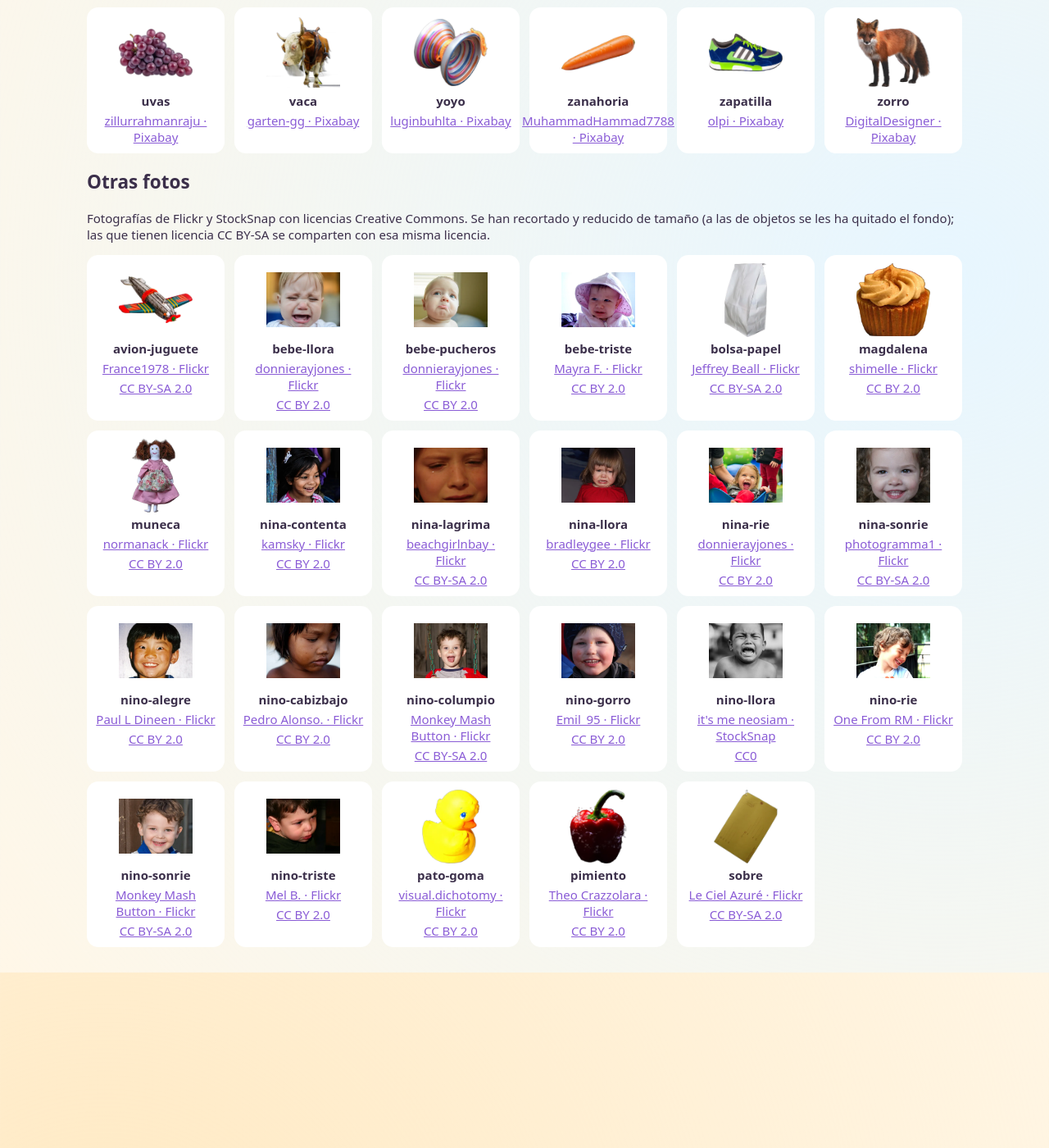
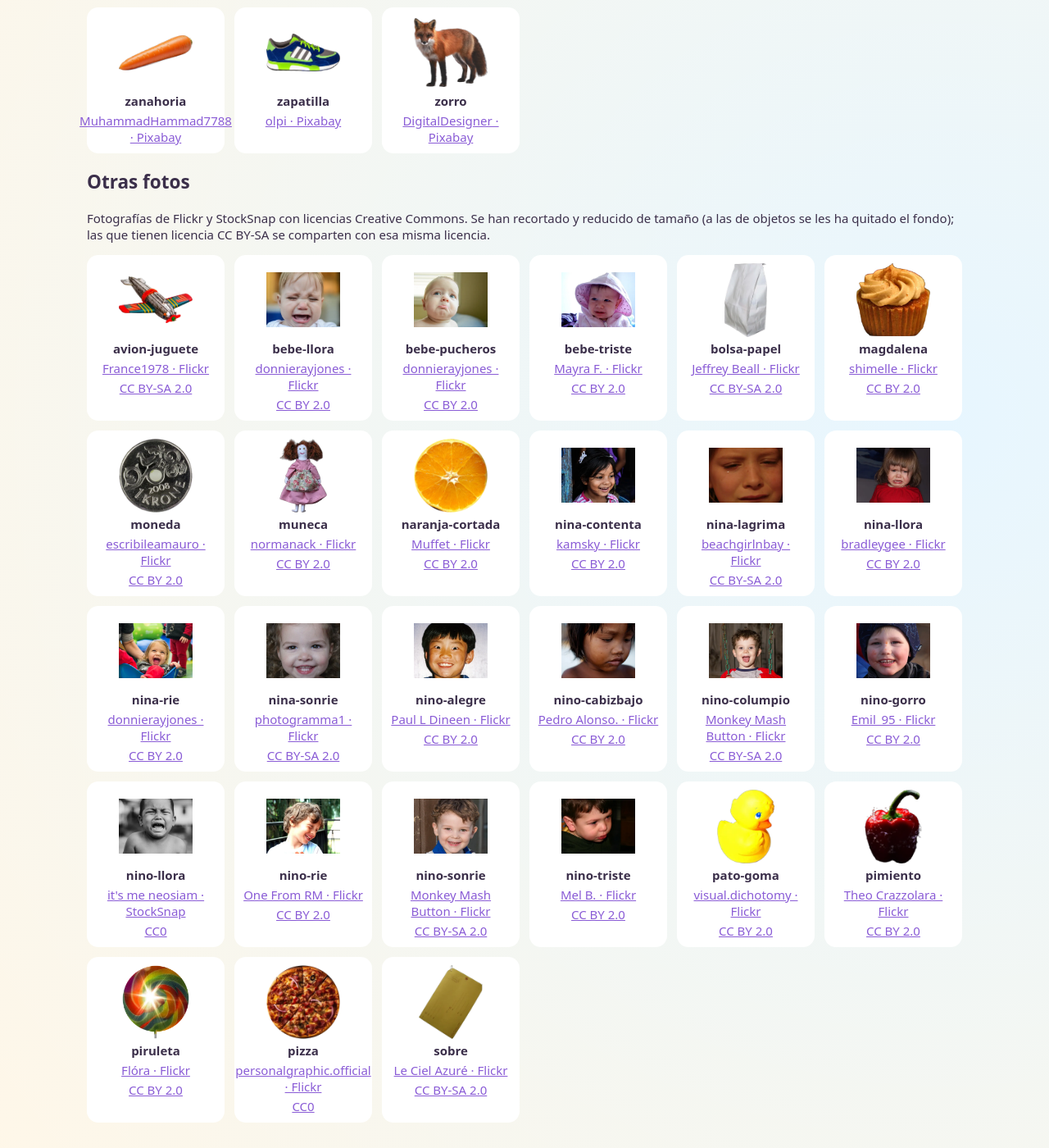
Before and after one commit to adperem/adperem.github.io, a Jekyll site: the page infantil/creditos.html, which Jekyll copies as it is, in a window 1280 px wide and 1400 px high, scrolled down 3028 px. Shown: the whole window at 82% size. Built offline with Jekyll 4.4.1, drawn with Linux system fonts in a browser that asks for light colours; some of the changed text lies outside the part shown.

Commit message:
infantil: en «El círculo», fotos donde se ve claramente el círculo
Las cosas redondas son ahora fotos de frente o desde arriba, recortadas
en un círculo limpio: reloj, balón, luna, pizza entera, media naranja,
moneda y piruleta. Se quitan las que de lado parecían un óvalo o no se
entendían (plato, botones, donut, naranja entera). Fotos nuevas con
sus créditos; se borran las que ya no usa ningún juego (botones, oreja).

Co-Authored-By: Claude Opus 5.5 <noreply@anthropic.com>
Claude-Session: https://claude.ai/code/session_01L41TthSr1m5NmQh5Sxbb7T

```diff
--- a/infantil/creditos.html
+++ b/infantil/creditos.html
@@ -93,7 +91,6 @@
         <li><img src="img/perro.webp" alt="" loading="lazy"><span>perro</span><a href="https://pixabay.com/photos/animal-dog-puppy-dog-photography-2184791/" rel="noopener">garten-gg · Pixabay</a></li>
         <li><img src="img/pez.webp" alt="" loading="lazy"><span>pez</span><a href="https://pixabay.com/photos/goldfish-freshwater-fish-carp-fish-365083/" rel="noopener">stux · Pixabay</a></li>
         <li><img src="img/pinguino.webp" alt="" loading="lazy"><span>pinguino</span><a href="https://pixabay.com/photos/penguin-animal-wildlife-water-bird-2691407/" rel="noopener">Alexas_Fotos · Pixabay</a></li>
-        <li><img src="img/pizza.webp" alt="" loading="lazy"><span>pizza</span><a href="https://pixabay.com/photos/pizza-slices-pepperoni-5880022/" rel="noopener">rstamats · Pixabay</a></li>
         <li><img src="img/platano.webp" alt="" loading="lazy"><span>platano</span><a href="https://pixabay.com/photos/banana-fruit-food-health-healthy-3188325/" rel="noopener">majacvetojevic · Pixabay</a></li>
         <li><img src="img/plato.webp" alt="" loading="lazy"><span>plato</span><a href="https://pixabay.com/photos/plate-white-porcelain-dishes-554060/" rel="noopener">Silberfuchs · Pixabay</a></li>
         <li><img src="img/plato-comida.webp" alt="" loading="lazy"><span>plato-comida</span><a href="https://pixabay.com/photos/beef-cheese-cuisine-delicious-17091/" rel="noopener">PublicDomainPictures · Pixabay</a></li>
@@ -130,7 +127,9 @@
         <li><img src="img/bebe-triste.webp" alt="" loading="lazy"><span>bebe-triste</span><a href="https://www.flickr.com/photos/50228674@N00/3767799398" rel="noopener">Mayra F. · Flickr</a><a href="https://creativecommons.org/licenses/by/2.0/deed.es" rel="noopener">CC BY 2.0</a></li>
         <li><img src="img/bolsa-papel.webp" alt="" loading="lazy"><span>bolsa-papel</span><a href="https://www.flickr.com/photos/31437555@N00/4436331373" rel="noopener">Jeffrey Beall · Flickr</a><a href="https://creativecommons.org/licenses/by-sa/2.0/deed.es" rel="noopener">CC BY-SA 2.0</a></li>
         <li><img src="img/magdalena.webp" alt="" loading="lazy"><span>magdalena</span><a href="https://www.flickr.com/photos/56728994@N00/261588989" rel="noopener">shimelle · Flickr</a><a href="https://creativecommons.org/licenses/by/2.0/deed.es" rel="noopener">CC BY 2.0</a></li>
+        <li><img src="img/moneda.webp" alt="" loading="lazy"><span>moneda</span><a href="https://www.flickr.com/photos/60510026@N02/5614480440" rel="noopener">escribileamauro · Flickr</a><a href="https://creativecommons.org/licenses/by/2.0/deed.es" rel="noopener">CC BY 2.0</a></li>
         <li><img src="img/muneca.webp" alt="" loading="lazy"><span>muneca</span><a href="https://www.flickr.com/photos/29278394@N00/4673155" rel="noopener">normanack · Flickr</a><a href="https://creativecommons.org/licenses/by/2.0/deed.es" rel="noopener">CC BY 2.0</a></li>
+        <li><img src="img/naranja-cortada.webp" alt="" loading="lazy"><span>naranja-cortada</span><a href="https://www.flickr.com/photos/53133240@N00/101303989" rel="noopener">Muffet · Flickr</a><a href="https://creativecommons.org/licenses/by/2.0/deed.es" rel="noopener">CC BY 2.0</a></li>
         <li><img src="img/nina-contenta.webp" alt="" loading="lazy"><span>nina-contenta</span><a href="https://www.flickr.com/photos/38872730@N00/7432880868" rel="noopener">kamsky · Flickr</a><a href="https://creativecommons.org/licenses/by/2.0/deed.es" rel="noopener">CC BY 2.0</a></li>
         <li><img src="img/nina-lagrima.webp" alt="" loading="lazy"><span>nina-lagrima</span><a href="https://www.flickr.com/photos/56601725@N07/5355133341" rel="noopener">beachgirlnbay · Flickr</a><a href="https://creativecommons.org/licenses/by-sa/2.0/deed.es" rel="noopener">CC BY-SA 2.0</a></li>
         <li><img src="img/nina-llora.webp" alt="" loading="lazy"><span>nina-llora</span><a href="https://www.flickr.com/photos/13951072@N00/9072463612" rel="noopener">bradleygee · Flickr</a><a href="https://creativecommons.org/licenses/by/2.0/deed.es" rel="noopener">CC BY 2.0</a></li>
@@ -146,6 +145,8 @@
         <li><img src="img/nino-triste.webp" alt="" loading="lazy"><span>nino-triste</span><a href="https://www.flickr.com/photos/93587218@N00/73835914" rel="noopener">Mel B. · Flickr</a><a href="https://creativecommons.org/licenses/by/2.0/deed.es" rel="noopener">CC BY 2.0</a></li>
         <li><img src="img/pato-goma.webp" alt="" loading="lazy"><span>pato-goma</span><a href="https://www.flickr.com/photos/12549623@N00/3624435520" rel="noopener">visual.dichotomy · Flickr</a><a href="https://creativecommons.org/licenses/by/2.0/deed.es" rel="noopener">CC BY 2.0</a></li>
         <li><img src="img/pimiento.webp" alt="" loading="lazy"><span>pimiento</span><a href="https://www.flickr.com/photos/141324643@N05/28390995419" rel="noopener">Theo Crazzolara · Flickr</a><a href="https://creativecommons.org/licenses/by/2.0/deed.es" rel="noopener">CC BY 2.0</a></li>
+        <li><img src="img/piruleta.webp" alt="" loading="lazy"><span>piruleta</span><a href="https://www.flickr.com/photos/21206626@N02/2560786105" rel="noopener">Flóra · Flickr</a><a href="https://creativecommons.org/licenses/by/2.0/deed.es" rel="noopener">CC BY 2.0</a></li>
+        <li><img src="img/pizza.webp" alt="" loading="lazy"><span>pizza</span><a href="https://www.flickr.com/photos/198895458@N04/53097409424" rel="noopener">personalgraphic.official · Flickr</a><a href="https://creativecommons.org/publicdomain/zero/1.0/deed.es" rel="noopener">CC0</a></li>
         <li><img src="img/sobre.webp" alt="" loading="lazy"><span>sobre</span><a href="https://www.flickr.com/photos/12057629@N04/4626649212" rel="noopener">Le Ciel Azuré · Flickr</a><a href="https://creativecommons.org/licenses/by-sa/2.0/deed.es" rel="noopener">CC BY-SA 2.0</a></li>
     </ul>
   </main>
--- a/infantil/js/fotos-lista.js
+++ b/infantil/js/fotos-lista.js
@@ -1,3 +1,3 @@
 // Generado automáticamente: fotos disponibles en img/ (autores y licencias en creditos.html).
-export const RECORTES = ["abeja", "arbol", "ardilla", "avion-juguete", "balon", "bloques", "bolsa-papel", "boton", "brocoli", "buho", "caballo", "caja", "calcetin", "camion-bomberos", "caracol", "casa", "cerdo", "cerezas", "cesta", "coche", "coche-juguete", "cometa", "conejo", "cuadro", "dado", "delfin", "dinosaurio-juguete", "donut", "elefante", "esponja", "folio", "fresa", "gafas-sol", "galleta", "gato", "girasol", "globo", "jirafa", "koala", "lapiz", "libro", "limon", "magdalena", "maiz", "manzana", "mariposa", "mariquita", "muneca", "naranja", "oreja", "osito", "oso", "pajaro", "panda", "papel-arrugado", "papelera", "paraguas", "pato", "pato-goma", "pera", "periodico", "perro", "pez", "pimiento", "pinguino", "pizza", "platano", "plato", "plato-comida", "pollito", "porcion-pizza", "pulpo", "raton", "reloj", "rosa", "sandia", "sobre", "tambor", "tigre", "tomate", "tortuga", "tren-juguete", "trigo", "tulipan", "uvas", "vaca", "yoyo", "zanahoria", "zapatilla", "zorro"];
-export const FOTOS_COMPLETAS = ["ballena", "bebe-llora", "bebe-pucheros", "bebe-triste", "cara-contenta", "cara-triste", "cumpleanos", "erizo", "gallina", "leon", "lluvia", "luna", "mono", "nina-contenta", "nina-lagrima", "nina-llora", "nina-rie", "nina-sonrie", "nino-alegre", "nino-cabizbajo", "nino-columpio", "nino-gorro", "nino-llora", "nino-rie", "nino-sonrie", "nino-triste", "nube", "queso", "rana"];
+export const RECORTES = ["abeja", "arbol", "ardilla", "avion-juguete", "balon", "bloques", "bolsa-papel", "brocoli", "buho", "caballo", "caja", "calcetin", "camion-bomberos", "caracol", "casa", "cerdo", "cerezas", "cesta", "coche", "coche-juguete", "cometa", "conejo", "cuadro", "dado", "delfin", "dinosaurio-juguete", "donut", "elefante", "esponja", "folio", "fresa", "gafas-sol", "galleta", "gato", "girasol", "globo", "jirafa", "koala", "lapiz", "libro", "limon", "luna", "magdalena", "maiz", "manzana", "mariposa", "mariquita", "moneda", "muneca", "naranja", "naranja-cortada", "osito", "oso", "pajaro", "panda", "papel-arrugado", "papelera", "paraguas", "pato", "pato-goma", "pera", "periodico", "perro", "pez", "pimiento", "pinguino", "piruleta", "pizza", "platano", "plato", "plato-comida", "pollito", "porcion-pizza", "pulpo", "raton", "reloj", "rosa", "sandia", "sobre", "tambor", "tigre", "tomate", "tortuga", "tren-juguete", "trigo", "tulipan", "uvas", "vaca", "yoyo", "zanahoria", "zapatilla", "zorro"];
+export const FOTOS_COMPLETAS = ["ballena", "bebe-llora", "bebe-pucheros", "bebe-triste", "cara-contenta", "cara-triste", "cumpleanos", "erizo", "gallina", "leon", "lluvia", "mono", "nina-contenta", "nina-lagrima", "nina-llora", "nina-rie", "nina-sonrie", "nino-alegre", "nino-cabizbajo", "nino-columpio", "nino-gorro", "nino-llora", "nino-rie", "nino-sonrie", "nino-triste", "nube", "queso", "rana"];
--- a/infantil/js/fotos.js
+++ b/infantil/js/fotos.js
@@ -6,7 +6,7 @@ import { RECORTES, FOTOS_COMPLETAS } from './fotos-lista.js';
 const EMOJI = {
   '🍎': 'manzana', '🍌': 'platano', '🚗': 'coche', '✏': 'lapiz', '🔨': 'martillo', '🍩': 'donut', '📕': 'libro',
   '🧽': 'esponja', '🐇': 'conejo', '🐰': 'conejo', '🐢': 'tortuga', '🐎': 'caballo', '🐴': 'caballo', '🦄': 'caballo',
-  '🧸': 'osito', '👙': 'banador', '🩱': 'banador', '🗑': 'papelera', '👂': 'oreja', '😀': 'cara-contenta',
+  '🧸': 'osito', '👙': 'banador', '🩱': 'banador', '🗑': 'papelera', '😀': 'cara-contenta',
   '😢': 'cara-triste', '🎂': 'cumpleanos', '🍓': 'fresa', '🍒': 'cerezas', '🍅': 'tomate', '🚒': 'camion-bomberos',
   '🌹': 'rosa', '🎈': 'globo', '🥦': 'brocoli', '🍋': 'limon', '🐸': 'rana', '🌻': 'girasol', '🍇': 'uvas', '🐳': 'ballena',
   '🌽': 'maiz', '🍪': 'galleta', '🍐': 'pera', '🍊': 'naranja', '🐘': 'elefante', '🐶': 'perro', '🐱': 'gato',
--- a/infantil/js/quiz-juegos.js
+++ b/infantil/js/quiz-juegos.js
@@ -188,7 +188,8 @@ export const JUEGOS_QUIZ = {
         enunciado: 'Toca el círculo.',
         opciones: [op(forma('circulo', color), true), ...sample(['cuadrado', 'triangulo', 'rectangulo'], 2).map(f => op(forma(f, color)))]
       }));
-      const objetos = sample(['🕒', '🍩', '⚽', '🍊', 'plato', 'boton', 'pizza', 'luna'], 3).map(r => ({
+      // Cosas vistas de frente o desde arriba, para que se vea bien que son un círculo.
+      const objetos = sample(['🕒', '⚽', 'luna', 'pizza', 'naranja-cortada', 'moneda', 'piruleta'], 3).map(r => ({
         enunciado: '¿Qué tiene forma de círculo?',
         opciones: [op(E(r), true), ...sample(['📕', '📦', 'porcion-pizza', '🧀', '🖼️', '📄', 'dado', '✏️', 'sobre'], 2).map(o => op(E(o)))]
       }));
```
Also changed, not shown: other parts of infantil/creditos.html (+0 -2 lines), infantil/img/boton.webp (deleted), infantil/img/luna.webp, infantil/img/moneda.webp (added), infantil/img/naranja-cortada.webp (added), infantil/img/oreja.webp (deleted), infantil/img/piruleta.webp (added), infantil/img/pizza.webp.
